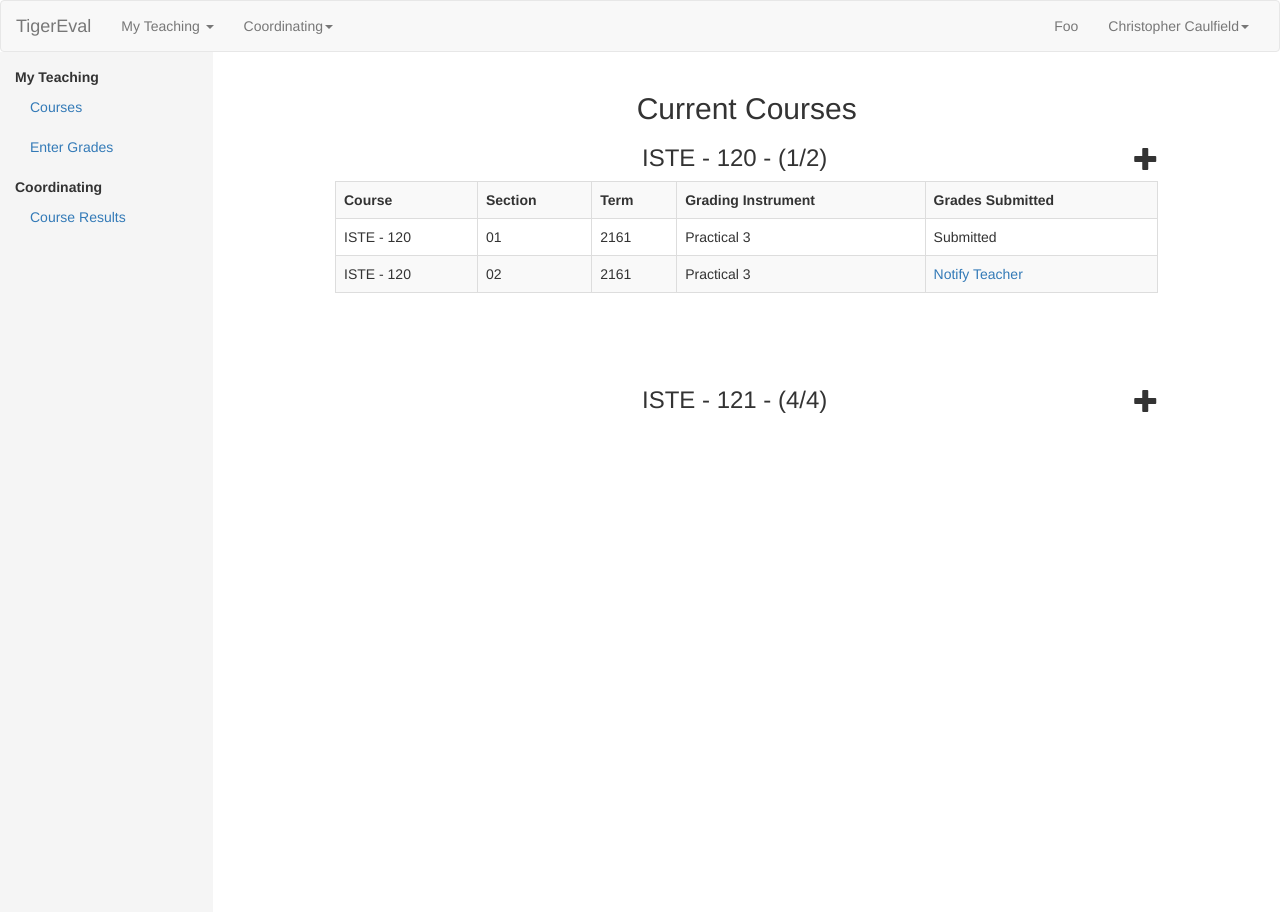
After one commit to ctcaulfield/tigerEval, a PHP site: page /courseCoordinator.php in a window 1280 px wide. The commit adds this page. Run offline with PHP 8.4, Linux system fonts and the light colour scheme; some libraries are stand-ins or nearby versions.

Commit message:
Add files via upload

```diff
--- a/userend/Template.class.php
+++ b/userend/Template.class.php
@@ -84,8 +84,9 @@ END;
 	//closure of <body> and <html> tags
 	static function html_footer($text=""){
 		$string = <<<END
-		<!-- JQuery and Boostrap-->
+		<!-- JQuery, JQueryUI, and Boostrap-->
 		<script src="assets/jquery/jquery-3.1.1.min.js"></script>
+		<script src="https://code.jquery.com/ui/1.12.1/jquery-ui.js"></script>
 		<script src="assets/bootstrap/js/bootstrap.min.js"></script>
 		<!-- end JQuery and Boostrap-->
 		</body>
--- /dev/null
+++ b/userend/courseCoordinator.php
@@ -0,0 +1,55 @@
+<?php
+	include('LIB_tigerEval.php');
+	my_Init();
+
+
+	echo MyUtils::html_header();
+
+	//html content
+
+	//sidebar
+	echo '<div class="col-sm-3 col-md-2 sidebar" style="background-color: #f5f5f5;padding-top:15px;padding-bottom:15px;margin-top:-20px;height:100%;position:fixed;">
+          <ul class="nav nav-sidebar">
+            <li><strong>My Teaching</strong></li>
+            <li class="active"><a href="#">Courses</a><span class="sr-only">(current)</span></li>
+            <li><a href="#">Enter Grades</a></li>
+            <li style="padding-top:10px;"><strong>Coordinating</strong></li>
+			<li><a href="#">Course Results</a></li>
+          </ul>
+        </div>';
+
+	//table
+	echo '<div class="col-md-8" style="margin-left: 25%;">
+			<h2 class="text-center">Current Courses</h2>
+			<div class="accordion">
+				<h3 id="class1name" class="text-center" style="cursor:pointer;">ISTE - 120 - (1/2)<span class="glyphicon glyphicon-plus pull-right" aria-hidden="true"></span></h3>
+				<div id="class1">
+					<table class="table table-bordered table-striped table-hover">
+					  <tbody>
+						<tr><th>Course</th><th>Section</th><th>Term</th><th>Grading Instrument</th><th>Grades Submitted</th></tr>
+						<tr><td>ISTE - 120</td><td>01</td><td>2161</td><td>Practical 3</td><td>Submitted</td></tr>
+						<tr><td>ISTE - 120</td><td>02</td><td>2161</td><td>Practical 3</td><td><a href="#">Notify Teacher</a></td></tr>
+					  </tbody>
+					</table>
+				</div>
+				<h3 id="class2name" class="text-center" style="cursor:pointer;">ISTE - 121 - (4/4)<span class="glyphicon glyphicon-plus pull-right" aria-hidden="true"></span></h3>
+				<div id="class2">
+					<table class="table table-bordered table-striped table-hover">
+					  <tbody>
+						<tr><th>Course</th><th>Section</th><th>Term</th><th>Grading Instrument</th><th>Grades Submitted</th></tr>
+						<tr><td>ISTE - 121</td><td>01</td><td>2161</td><td>Practical 2</td><td>Submitted</td></tr>
+						<tr><td>ISTE - 121</td><td>02</td><td>2161</td><td>Practical 2</td><td>Submitted</td></tr>
+						<tr><td>ISTE - 121</td><td>03</td><td>2161</td><td>Practical 2</td><td>Submitted</td></tr>
+						<tr><td>ISTE - 121</td><td>04</td><td>2161</td><td>Practical 2</td><td>Submitted</td></tr>
+					  </tbody>
+					</table>
+				</div>
+			</div>
+		  </div>';
+
+
+
+	echo MyUtils::html_footer();
+	//accordion script
+	echo '<script>$(function(){$(".accordion").accordion({collapsible: true});});</script>';
+?>
```
